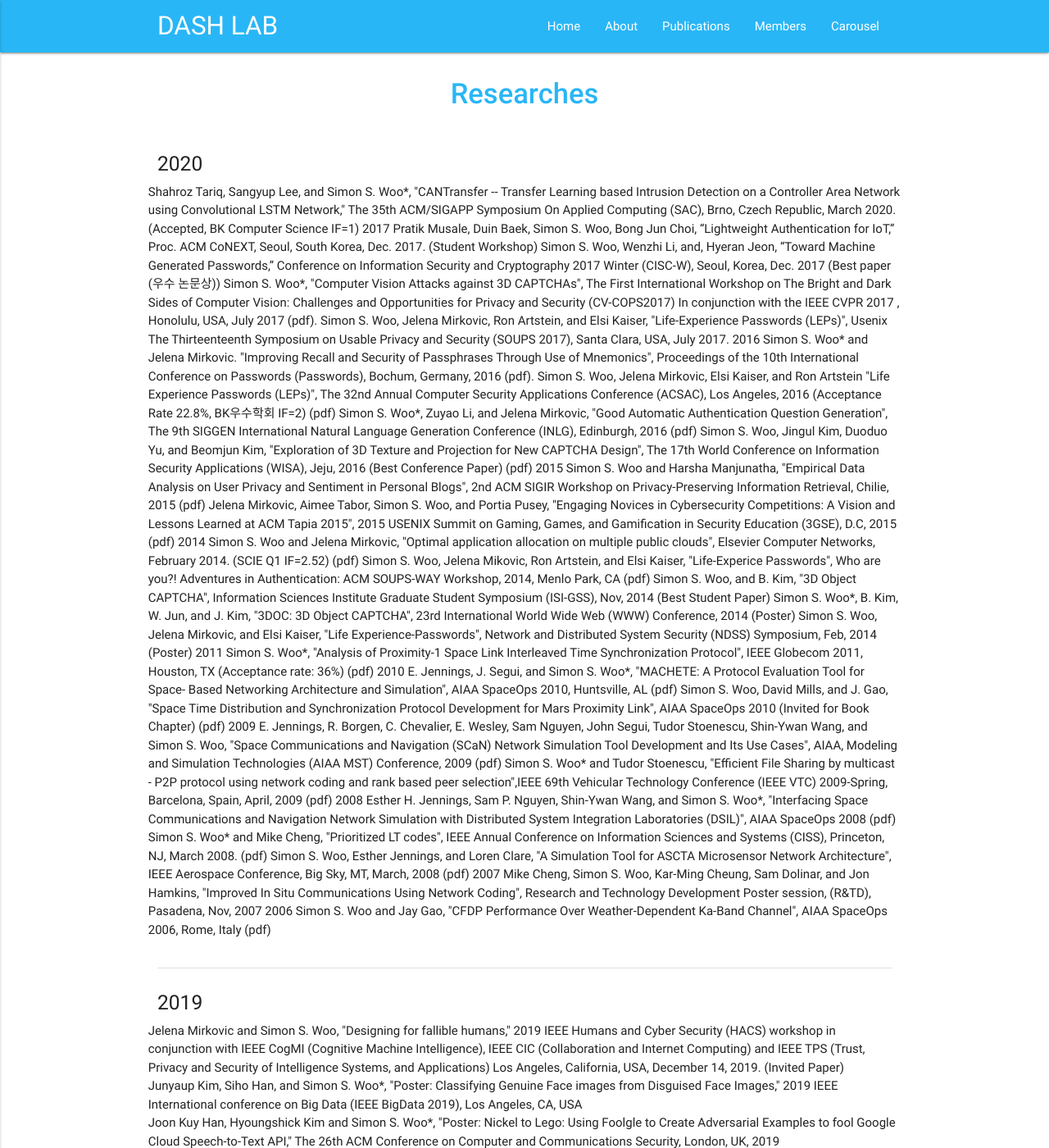
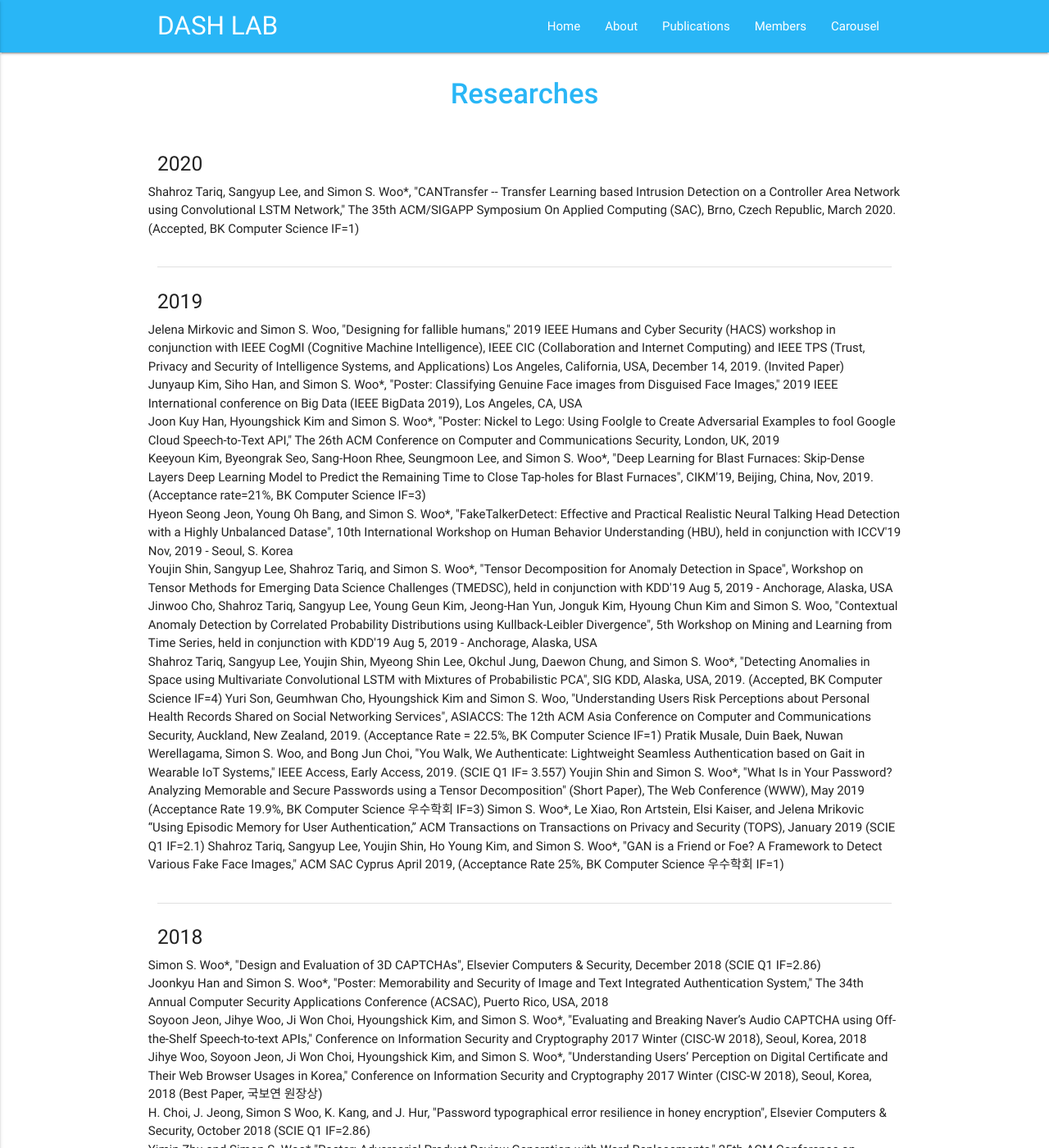
Before and after one commit to s00ne/s00ne.github.io, a Jekyll site: the page built from example2.md, in a window 1280 px wide and 1400 px high. Shown: the whole window at 82% size. Built offline with Jekyll 4.4.1, drawn with Linux system fonts in a browser that asks for light colours; some of the changed text lies outside the part shown.

Commit message:
Update example2.md

```diff
--- a/example2.md
+++ b/example2.md
@@ -10,108 +10,55 @@ permalink: /Publications/
     <h5>2020</h5>
     <div class="row">
              Shahroz Tariq, Sangyup Lee, and Simon S. Woo*, "CANTransfer -- Transfer Learning based Intrusion Detection on a Controller Area Network using Convolutional LSTM Network," The 35th ACM/SIGAPP Symposium On Applied Computing (SAC), Brno, Czech Republic, March 2020. (Accepted, BK Computer Science IF=1)
-
-
-2017
-
-Pratik Musale, Duin Baek, Simon S. Woo, Bong Jun Choi, “Lightweight Authentication for IoT,” Proc. ACM CoNEXT, Seoul, South Korea, Dec. 2017. (Student Workshop)
-
- Simon S. Woo, Wenzhi Li, and, Hyeran Jeon, “Toward Machine Generated Passwords,” Conference on Information Security and Cryptography 2017 Winter (CISC-W), Seoul, Korea, Dec. 2017 (Best paper (우수 논문상))
-
-Simon S. Woo*, "Computer Vision Attacks against 3D CAPTCHAs", The First International Workshop on The Bright and Dark Sides of Computer Vision: Challenges and Opportunities for Privacy and Security (CV-COPS2017) In conjunction with the IEEE CVPR 2017 , Honolulu, USA, July 2017 (pdf).
-
-Simon S. Woo, Jelena Mirkovic, Ron Artstein, and Elsi Kaiser, "Life-Experience Passwords (LEPs)", Usenix The Thirteenteenth Symposium on Usable Privacy and Security (SOUPS 2017), Santa Clara, USA, July 2017.
-
-2016
-
-Simon S. Woo* and Jelena Mirkovic. "Improving Recall and Security of Passphrases Through Use of Mnemonics", Proceedings of the 10th International Conference on Passwords (Passwords), Bochum, Germany, 2016 (pdf).
-
- Simon S. Woo, Jelena Mirkovic, Elsi Kaiser, and Ron Artstein "Life Experience Passwords (LEPs)", The 32nd Annual Computer Security Applications Conference (ACSAC), Los Angeles, 2016 (Acceptance Rate 22.8%, BK우수학회 IF=2) (pdf)
-
-Simon S. Woo*, Zuyao Li, and Jelena Mirkovic, "Good Automatic Authentication Question Generation", The 9th SIGGEN International Natural Language Generation Conference (INLG), Edinburgh, 2016 (pdf)
-
- Simon S. Woo, Jingul Kim, Duoduo Yu, and Beomjun Kim, "Exploration of 3D Texture and Projection for New CAPTCHA Design", The 17th World Conference on Information Security Applications (WISA), Jeju, 2016 (Best Conference Paper) (pdf)
-
-2015
-
-Simon S. Woo and Harsha Manjunatha, "Empirical Data Analysis on User Privacy and Sentiment in Personal Blogs", 2nd ACM SIGIR Workshop on Privacy-Preserving Information Retrieval, Chilie, 2015 (pdf)
-
-Jelena Mirkovic, Aimee Tabor, Simon S. Woo, and Portia Pusey, "Engaging Novices in Cybersecurity Competitions: A Vision and Lessons Learned at ACM Tapia 2015", 2015 USENIX Summit on Gaming, Games, and Gamification in Security Education (3GSE), D.C, 2015 (pdf)
-
-2014
-
- Simon S. Woo and Jelena Mirkovic, "Optimal application allocation on multiple public clouds", Elsevier Computer Networks, February 2014. (SCIE Q1 IF=2.52) (pdf)
-
-Simon S. Woo, Jelena Mikovic, Ron Artstein, and Elsi Kaiser, "Life-Experice Passwords", Who are you?! Adventures in Authentication: ACM SOUPS-WAY Workshop, 2014, Menlo Park, CA (pdf)
-
- Simon S. Woo, and B. Kim, "3D Object CAPTCHA", Information Sciences Institute Graduate Student Symposium (ISI-GSS), Nov, 2014 (Best Student Paper)
-
-Simon S. Woo*, B. Kim, W. Jun, and J. Kim, "3DOC: 3D Object CAPTCHA", 23rd International World Wide Web (WWW) Conference, 2014 (Poster)
-
-Simon S. Woo, Jelena Mirkovic, and Elsi Kaiser, "Life Experience-Passwords", Network and Distributed System Security (NDSS) Symposium, Feb, 2014 (Poster)
-
-2011
-
- Simon S. Woo*, "Analysis of Proximity-1 Space Link Interleaved Time Synchronization Protocol", IEEE Globecom 2011, Houston, TX (Acceptance rate: 36%) (pdf)
-
-2010
-
-E. Jennings, J. Segui, and Simon S. Woo*, "MACHETE: A Protocol Evaluation Tool for Space- Based Networking Architecture and Simulation", AIAA SpaceOps 2010, Huntsville, AL (pdf)
-
-Simon S. Woo, David Mills, and J. Gao, "Space Time Distribution and Synchronization Protocol Development for Mars Proximity Link", AIAA SpaceOps 2010 (Invited for Book Chapter) (pdf)
-
-2009
-
-E. Jennings, R. Borgen, C. Chevalier, E. Wesley, Sam Nguyen, John Segui, Tudor Stoenescu, Shin-Ywan Wang, and Simon S. Woo, "Space Communications and Navigation (SCaN) Network Simulation Tool Development and Its Use Cases", AIAA, Modeling and Simulation Technologies (AIAA MST) Conference, 2009 (pdf)
-
-Simon S. Woo* and Tudor Stoenescu, "Efficient File Sharing by multicast - P2P protocol using network coding and rank based peer selection",IEEE 69th Vehicular Technology Conference (IEEE VTC) 2009-Spring, Barcelona, Spain, April, 2009 (pdf)
-
-2008
-
-Esther H. Jennings, Sam P. Nguyen, Shin-Ywan Wang, and Simon S. Woo*, "Interfacing Space Communications and Navigation Network Simulation with Distributed System Integration Laboratories (DSIL)", AIAA SpaceOps 2008 (pdf)
-
- Simon S. Woo* and Mike Cheng, "Prioritized LT codes", IEEE Annual Conference on Information Sciences and Systems (CISS), Princeton, NJ, March 2008. (pdf)
-
-Simon S. Woo, Esther Jennings, and Loren Clare, "A Simulation Tool for ASCTA Microsensor Network Architecture", IEEE Aerospace Conference, Big Sky, MT, March, 2008 (pdf)
-
-2007
-
-Mike Cheng, Simon S. Woo, Kar-Ming Cheung, Sam Dolinar, and Jon Hamkins, "Improved In Situ Communications Using Network Coding", Research and Technology Development Poster session, (R&TD), Pasadena, Nov, 2007
-
-2006
-
-Simon S. Woo and Jay Gao, "CFDP Performance Over Weather-Dependent Ka-Band Channel", AIAA SpaceOps 2006, Rome, Italy (pdf)
     </div>
 </div>
 <div class="divider"></div>
 <div class="section">
     <h5>2019</h5>
     <div class="row">
-        Jelena Mirkovic and Simon S. Woo, "Designing for fallible humans," 2019 IEEE Humans and Cyber Security (HACS) workshop in conjunction with IEEE CogMI (Cognitive Machine Intelligence), IEEE CIC (Collaboration and Internet Computing) and IEEE TPS (Trust, Privacy and Security of Intelligence Systems, and Applications) Los Angeles, California, USA, December 14, 2019. (Invited Paper) <br>
+Jelena Mirkovic and Simon S. Woo, "Designing for fallible humans," 2019 IEEE Humans and Cyber Security (HACS) workshop in conjunction with IEEE CogMI (Cognitive Machine Intelligence), IEEE CIC (Collaboration and Internet Computing) and IEEE TPS (Trust, Privacy and Security of Intelligence Systems, and Applications) Los Angeles, California, USA, December 14, 2019. (Invited Paper) <br>
+
 Junyaup Kim, Siho Han, and Simon S. Woo*, "Poster: Classifying Genuine Face images from Disguised Face Images," 2019 IEEE International conference on Big Data (IEEE BigData 2019), Los Angeles, CA, USA <br>
-        Joon Kuy Han, Hyoungshick Kim and Simon S. Woo*, "Poster: Nickel to Lego: Using Foolgle to Create Adversarial Examples to fool Google Cloud Speech-to-Text API," The 26th ACM Conference on Computer and Communications Security, London, UK, 2019 <br>
-        Keeyoun Kim, Byeongrak Seo, Sang-Hoon Rhee, Seungmoon Lee, and Simon S. Woo*, "Deep Learning for Blast Furnaces: Skip-Dense Layers Deep Learning Model to Predict the Remaining Time to Close Tap-holes for Blast Furnaces", CIKM'19, Beijing, China, Nov, 2019. (Acceptance rate=21%, BK Computer Science IF=3) <br>
-        Hyeon Seong Jeon, Young Oh Bang, and Simon S. Woo*, "FakeTalkerDetect: Effective and Practical Realistic Neural Talking Head Detection with a Highly Unbalanced Datase", 10th International Workshop on Human Behavior Understanding (HBU), held in conjunction with ICCV'19 Nov, 2019 - Seoul, S. Korea <br>
-        Youjin Shin, Sangyup Lee, Shahroz Tariq, and Simon S. Woo*, "Tensor Decomposition for Anomaly Detection in Space", Workshop on Tensor Methods for Emerging Data Science Challenges (TMEDSC), held in conjunction with KDD'19 Aug 5, 2019 - Anchorage, Alaska, USA <br>
-        Jinwoo Cho, Shahroz Tariq, Sangyup Lee, Young Geun Kim, Jeong-Han Yun, Jonguk Kim, Hyoung Chun Kim and Simon S. Woo, "Contextual Anomaly Detection by Correlated Probability Distributions using Kullback-Leibler Divergence", 5th Workshop on Mining and Learning from Time Series, held in conjunction with KDD'19 Aug 5, 2019 - Anchorage, Alaska, USA <br>
-        Shahroz Tariq, Sangyup Lee, Youjin Shin, Myeong Shin Lee, Okchul Jung, Daewon Chung, and Simon S. Woo*, "Detecting Anomalies in Space using Multivariate Convolutional LSTM with Mixtures of Probabilistic PCA", SIG KDD, Alaska, USA, 2019. (Accepted, BK Computer Science IF=4) <br>
-        Yuri Son, Geumhwan Cho, Hyoungshick Kim and Simon S. Woo, "Understanding Users Risk Perceptions about Personal Health Records Shared on Social Networking Services", ASIACCS: The 12th ACM Asia Conference on Computer and Communications Security, Auckland, New Zealand, 2019. (Acceptance Rate = 22.5%, BK Computer Science IF=1) <br>
-        Pratik Musale, Duin Baek, Nuwan Werellagama, Simon S. Woo, and Bong Jun Choi, "You Walk, We Authenticate: Lightweight Seamless Authentication based on Gait in Wearable IoT Systems," IEEE Access, Early Access, 2019. (SCIE Q1 IF= 3.557) <br>
-        Youjin Shin and Simon S. Woo*, "What Is in Your Password? Analyzing Memorable and Secure Passwords using a Tensor Decomposition" (Short Paper), The Web Conference (WWW), May 2019 (Acceptance Rate 19.9%, BK Computer Science 우수학회 IF=3) <br>
- Simon S. Woo*, Le Xiao, Ron Artstein, Elsi Kaiser, and Jelena Mrikovic “Using Episodic Memory for User Authentication,” ACM Transactions on Transactions on Privacy and Security (TOPS), January 2019 (SCIE Q1 IF=2.1) <br>
-        Shahroz Tariq, Sangyup Lee, Youjin Shin, Ho Young Kim, and Simon S. Woo*, "GAN is a Friend or Foe? A Framework to Detect Various Fake Face Images," ACM SAC Cyprus April 2019, (Acceptance Rate 25%, BK Computer Science 우수학회 IF=1) <br>
+
+Joon Kuy Han, Hyoungshick Kim and Simon S. Woo*, "Poster: Nickel to Lego: Using Foolgle to Create Adversarial Examples to fool Google Cloud Speech-to-Text API," The 26th ACM Conference on Computer and Communications Security, London, UK, 2019 <br>
+
+Keeyoun Kim, Byeongrak Seo, Sang-Hoon Rhee, Seungmoon Lee, and Simon S. Woo*, "Deep Learning for Blast Furnaces: Skip-Dense Layers Deep Learning Model to Predict the Remaining Time to Close Tap-holes for Blast Furnaces", CIKM'19, Beijing, China, Nov, 2019. (Acceptance rate=21%, BK Computer Science IF=3) <br>
+
+Hyeon Seong Jeon, Young Oh Bang, and Simon S. Woo*, "FakeTalkerDetect: Effective and Practical Realistic Neural Talking Head Detection with a Highly Unbalanced Datase", 10th International Workshop on Human Behavior Understanding (HBU), held in conjunction with ICCV'19 Nov, 2019 - Seoul, S. Korea <br>
+
+Youjin Shin, Sangyup Lee, Shahroz Tariq, and Simon S. Woo*, "Tensor Decomposition for Anomaly Detection in Space", Workshop on Tensor Methods for Emerging Data Science Challenges (TMEDSC), held in conjunction with KDD'19 Aug 5, 2019 - Anchorage, Alaska, USA <br>
+
+Jinwoo Cho, Shahroz Tariq, Sangyup Lee, Young Geun Kim, Jeong-Han Yun, Jonguk Kim, Hyoung Chun Kim and Simon S. Woo, "Contextual Anomaly Detection by Correlated Probability Distributions using Kullback-Leibler Divergence", 5th Workshop on Mining and Learning from Time Series, held in conjunction with KDD'19 Aug 5, 2019 - Anchorage, Alaska, USA <br>
+
+Shahroz Tariq, Sangyup Lee, Youjin Shin, Myeong Shin Lee, Okchul Jung, Daewon Chung, and Simon S. Woo*, "Detecting Anomalies in Space using Multivariate Convolutional LSTM with Mixtures of Probabilistic PCA", SIG KDD, Alaska, USA, 2019. (Accepted, BK Computer Science IF=4)
+
+Yuri Son, Geumhwan Cho, Hyoungshick Kim and Simon S. Woo, "Understanding Users Risk Perceptions about Personal Health Records Shared on Social Networking Services", ASIACCS: The 12th ACM Asia Conference on Computer and Communications Security, Auckland, New Zealand, 2019. (Acceptance Rate = 22.5%, BK Computer Science IF=1)
+
+Pratik Musale, Duin Baek, Nuwan Werellagama, Simon S. Woo, and Bong Jun Choi, "You Walk, We Authenticate: Lightweight Seamless Authentication based on Gait in Wearable IoT Systems," IEEE Access, Early Access, 2019. (SCIE Q1 IF= 3.557)
+
+Youjin Shin and Simon S. Woo*, "What Is in Your Password? Analyzing Memorable and Secure Passwords using a Tensor Decomposition" (Short Paper), The Web Conference (WWW), May 2019 (Acceptance Rate 19.9%, BK Computer Science 우수학회 IF=3)
+
+Simon S. Woo*, Le Xiao, Ron Artstein, Elsi Kaiser, and Jelena Mrikovic “Using Episodic Memory for User Authentication,” ACM Transactions on Transactions on Privacy and Security (TOPS), January 2019 (SCIE Q1 IF=2.1)
+
+Shahroz Tariq, Sangyup Lee, Youjin Shin, Ho Young Kim, and Simon S. Woo*, "GAN is a Friend or Foe? A Framework to Detect Various Fake Face Images," ACM SAC Cyprus April 2019, (Acceptance Rate 25%, BK Computer Science 우수학회 IF=1)
+
     </div>
 </div>
 <div class="divider"></div>
 <div class="section">
     <h5>2018</h5>
     <div class="row">
-           Simon S. Woo*, "Design and Evaluation of 3D CAPTCHAs", Elsevier Computers & Security, December 2018 (SCIE Q1 IF=2.86) <br>
-           Joonkyu Han and Simon S. Woo*, "Poster: Memorability and Security of Image and Text Integrated Authentication System," The 34th Annual Computer Security Applications Conference (ACSAC), Puerto Rico, USA, 2018 <br>
-           Soyoon Jeon, Jihye Woo, Ji Won Choi, Hyoungshick Kim, and Simon S. Woo*, "Evaluating and Breaking Naver’s Audio CAPTCHA using Off-the-Shelf Speech-to-text APIs," Conference on Information Security and Cryptography 2017 Winter (CISC-W 2018), Seoul, Korea, 2018 <br>
-           Jihye Woo, Soyoon Jeon, Ji Won Choi, Hyoungshick Kim, and Simon S. Woo*, "Understanding Users’ Perception on Digital Certificate and Their Web Browser Usages in Korea," Conference on Information Security and Cryptography 2017 Winter (CISC-W 2018), Seoul, Korea, 2018 (Best Paper, 국보연 원장상) <br>
-           H. Choi, J. Jeong, Simon S Woo, K. Kang, and J. Hur, "Password typographical error resilience in honey encryption", Elsevier Computers & Security, October 2018 (SCIE Q1 IF=2.86) <br>
-           Yimin Zhu and Simon S. Woo* "Poster: Adversarial Product Review Generation with Word Replacements," 25th ACM Conference on Computer and Communications Security (CCS 2018), Toronto, USA, 2018 <br>
+Simon S. Woo*, "Design and Evaluation of 3D CAPTCHAs", Elsevier Computers & Security, December 2018 (SCIE Q1 IF=2.86) <br>
+
+Joonkyu Han and Simon S. Woo*, "Poster: Memorability and Security of Image and Text Integrated Authentication System," The 34th Annual Computer Security Applications Conference (ACSAC), Puerto Rico, USA, 2018 <br>
+
+Soyoon Jeon, Jihye Woo, Ji Won Choi, Hyoungshick Kim, and Simon S. Woo*, "Evaluating and Breaking Naver’s Audio CAPTCHA using Off-the-Shelf Speech-to-text APIs," Conference on Information Security and Cryptography 2017 Winter (CISC-W 2018), Seoul, Korea, 2018 <br>
+
+Jihye Woo, Soyoon Jeon, Ji Won Choi, Hyoungshick Kim, and Simon S. Woo*, "Understanding Users’ Perception on Digital Certificate and Their Web Browser Usages in Korea," Conference on Information Security and Cryptography 2017 Winter (CISC-W 2018), Seoul, Korea, 2018 (Best Paper, 국보연 원장상) <br>
+
+H. Choi, J. Jeong, Simon S Woo, K. Kang, and J. Hur, "Password typographical error resilience in honey encryption", Elsevier Computers & Security, October 2018 (SCIE Q1 IF=2.86) <br>
+
+Yimin Zhu and Simon S. Woo* "Poster: Adversarial Product Review Generation with Word Replacements," 25th ACM Conference on Computer and Communications Security (CCS 2018), Toronto, USA, 2018 <br>
 
 Shahroz Tariq, Sangyup Lee, Huy Kang Kim, and Simon S. Woo* "Detecting In-Vehicle CAN Message Attacks using Heuristics and RNNs," 3rd International workshop on Information & Operational Technology (IT & OT) security systems (IOSec 2018), co-located with 21st International Symposium on Research in Attacks, Intrusions and Defenses (RAID 2018), Crete, Greece, Sept 2018
 
@@ -136,3 +83,108 @@ Simon S. Woo*, and Jelena Mirkovic, "Memorablity and Security of Different Passp
 Simon S. Woo*, Kyeong Joo Jung, and Bong Jun Choi, "Survey on Current Password Composition Policies,"Review of KIISC (정보보호학회지), Feb. 2018 (pdf)
     </div>
 </div>
+
+<div class="divider"></div>
+<div class="section">
+    <h5>2017</h5>
+    <div class="row">
+
+Pratik Musale, Duin Baek, Simon S. Woo, Bong Jun Choi, “Lightweight Authentication for IoT,” Proc. ACM CoNEXT, Seoul, South Korea, Dec. 2017. (Student Workshop)
+
+ Simon S. Woo, Wenzhi Li, and, Hyeran Jeon, “Toward Machine Generated Passwords,” Conference on Information Security and Cryptography 2017 Winter (CISC-W), Seoul, Korea, Dec. 2017 (Best paper (우수 논문상))
+
+Simon S. Woo*, "Computer Vision Attacks against 3D CAPTCHAs", The First International Workshop on The Bright and Dark Sides of Computer Vision: Challenges and Opportunities for Privacy and Security (CV-COPS2017) In conjunction with the IEEE CVPR 2017 , Honolulu, USA, July 2017 (pdf).
+
+Simon S. Woo, Jelena Mirkovic, Ron Artstein, and Elsi Kaiser, "Life-Experience Passwords (LEPs)", Usenix The Thirteenteenth Symposium on Usable Privacy and Security (SOUPS 2017), Santa Clara, USA, July 2017.
+    </div>
+</div>
+<div class="divider"></div>
+<div class="section">
+    <h5>2016</h5>
+    <div class="row">
+Simon S. Woo* and Jelena Mirkovic. "Improving Recall and Security of Passphrases Through Use of Mnemonics", Proceedings of the 10th International Conference on Passwords (Passwords), Bochum, Germany, 2016 (pdf).
+
+ Simon S. Woo, Jelena Mirkovic, Elsi Kaiser, and Ron Artstein "Life Experience Passwords (LEPs)", The 32nd Annual Computer Security Applications Conference (ACSAC), Los Angeles, 2016 (Acceptance Rate 22.8%, BK우수학회 IF=2) (pdf)
+
+Simon S. Woo*, Zuyao Li, and Jelena Mirkovic, "Good Automatic Authentication Question Generation", The 9th SIGGEN International Natural Language Generation Conference (INLG), Edinburgh, 2016 (pdf)
+
+ Simon S. Woo, Jingul Kim, Duoduo Yu, and Beomjun Kim, "Exploration of 3D Texture and Projection for New CAPTCHA Design", The 17th World Conference on Information Security Applications (WISA), Jeju, 2016 (Best Conference Paper) (pdf)
+     </div>
+</div>
+<div class="divider"></div>
+<div class="section">
+    <h5>2015</h5>
+    <div class="row">
+Simon S. Woo and Harsha Manjunatha, "Empirical Data Analysis on User Privacy and Sentiment in Personal Blogs", 2nd ACM SIGIR Workshop on Privacy-Preserving Information Retrieval, Chilie, 2015 (pdf)
+
+Jelena Mirkovic, Aimee Tabor, Simon S. Woo, and Portia Pusey, "Engaging Novices in Cybersecurity Competitions: A Vision and Lessons Learned at ACM Tapia 2015", 2015 USENIX Summit on Gaming, Games, and Gamification in Security Education (3GSE), D.C, 2015 (pdf)
+    </div>
+</div>
+<div class="divider"></div>
+<div class="section">
+    <h5>2014</h5>
+    <div class="row">
+ Simon S. Woo and Jelena Mirkovic, "Optimal application allocation on multiple public clouds", Elsevier Computer Networks, February 2014. (SCIE Q1 IF=2.52) (pdf)
+
+Simon S. Woo, Jelena Mikovic, Ron Artstein, and Elsi Kaiser, "Life-Experice Passwords", Who are you?! Adventures in Authentication: ACM SOUPS-WAY Workshop, 2014, Menlo Park, CA (pdf)
+
+ Simon S. Woo, and B. Kim, "3D Object CAPTCHA", Information Sciences Institute Graduate Student Symposium (ISI-GSS), Nov, 2014 (Best Student Paper)
+
+Simon S. Woo*, B. Kim, W. Jun, and J. Kim, "3DOC: 3D Object CAPTCHA", 23rd International World Wide Web (WWW) Conference, 2014 (Poster)
+
+Simon S. Woo, Jelena Mirkovic, and Elsi Kaiser, "Life Experience-Passwords", Network and Distributed System Security (NDSS) Symposium, Feb, 2014 (Poster)
+    </div>
+</div>
+<div class="divider"></div>
+<div class="section">
+    <h5>2011</h5>
+    <div class="row">
+ Simon S. Woo*, "Analysis of Proximity-1 Space Link Interleaved Time Synchronization Protocol", IEEE Globecom 2011, Houston, TX (Acceptance rate: 36%) (pdf)
+    </div>
+</div>
+
+<div class="divider"></div>
+<div class="section">
+    <h5>2010</h5>
+    <div class="row">
+E. Jennings, J. Segui, and Simon S. Woo*, "MACHETE: A Protocol Evaluation Tool for Space- Based Networking Architecture and Simulation", AIAA SpaceOps 2010, Huntsville, AL (pdf)
+
+Simon S. Woo, David Mills, and J. Gao, "Space Time Distribution and Synchronization Protocol Development for Mars Proximity Link", AIAA SpaceOps 2010 (Invited for Book Chapter) (pdf)
+    </div>
+</div>
+
+<div class="divider"></div>
+<div class="section">
+    <h5>2009</h5>
+    <div class="row">
+E. Jennings, R. Borgen, C. Chevalier, E. Wesley, Sam Nguyen, John Segui, Tudor Stoenescu, Shin-Ywan Wang, and Simon S. Woo, "Space Communications and Navigation (SCaN) Network Simulation Tool Development and Its Use Cases", AIAA, Modeling and Simulation Technologies (AIAA MST) Conference, 2009 (pdf)
+
+Simon S. Woo* and Tudor Stoenescu, "Efficient File Sharing by multicast - P2P protocol using network coding and rank based peer selection",IEEE 69th Vehicular Technology Conference (IEEE VTC) 2009-Spring, Barcelona, Spain, April, 2009 (pdf)
+    </div>
+</div>
+
+<div class="divider"></div>
+<div class="section">
+    <h5>2008</h5>
+    <div class="row">
+Esther H. Jennings, Sam P. Nguyen, Shin-Ywan Wang, and Simon S. Woo*, "Interfacing Space Communications and Navigation Network Simulation with Distributed System Integration Laboratories (DSIL)", AIAA SpaceOps 2008 (pdf)
+
+Simon S. Woo* and Mike Cheng, "Prioritized LT codes", IEEE Annual Conference on Information Sciences and Systems (CISS), Princeton, NJ, March 2008. (pdf)
+
+Simon S. Woo, Esther Jennings, and Loren Clare, "A Simulation Tool for ASCTA Microsensor Network Architecture", IEEE Aerospace Conference, Big Sky, MT, March, 2008 (pdf)
+    </div>
+</div>
+<div class="divider"></div>
+<div class="section">
+    <h5>2007</h5>
+    <div class="row">
+Mike Cheng, Simon S. Woo, Kar-Ming Cheung, Sam Dolinar, and Jon Hamkins, "Improved In Situ Communications Using Network Coding", Research and Technology Development Poster session, (R&TD), Pasadena, Nov, 2007
+    </div>
+</div>
+<div class="divider"></div>
+<div class="section">
+    <h5>2006</h5>
+    <div class="row">
+Simon S. Woo and Jay Gao, "CFDP Performance Over Weather-Dependent Ka-Band Channel", AIAA SpaceOps 2006, Rome, Italy (pdf)
+    </div>
+</div>
```
